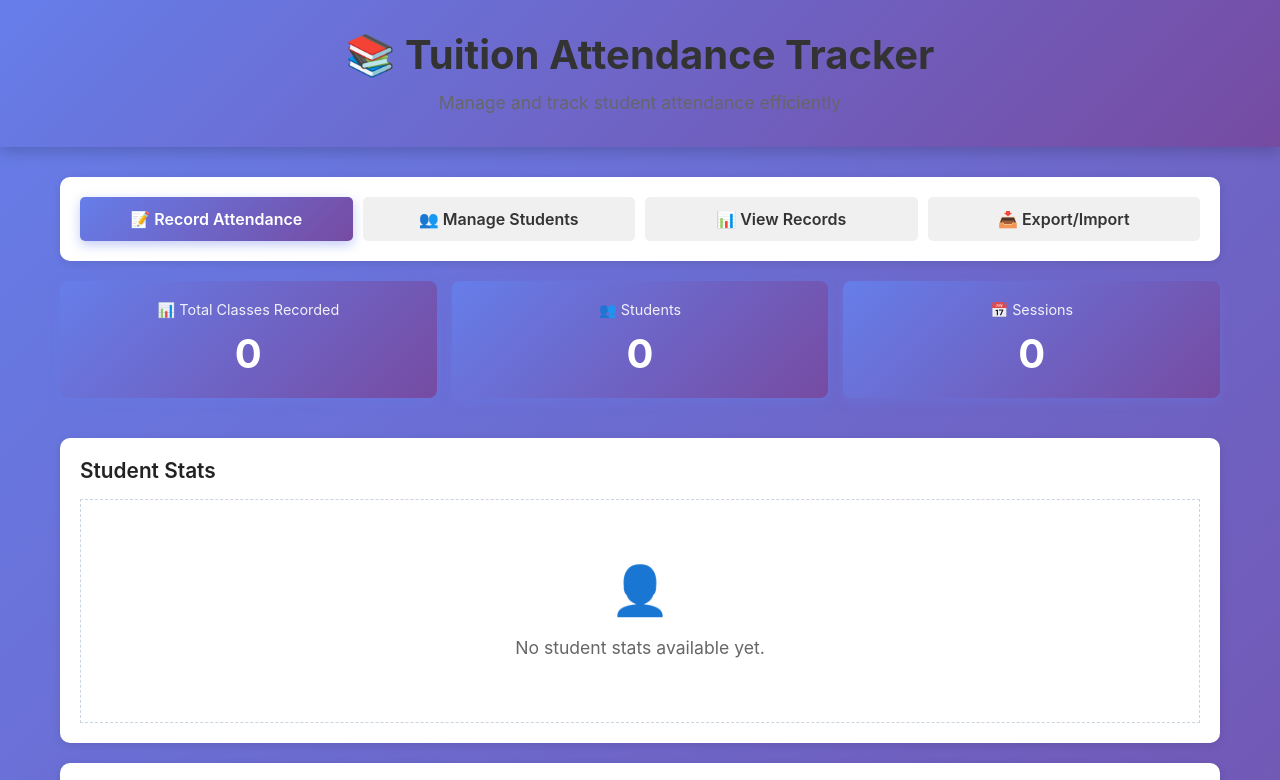
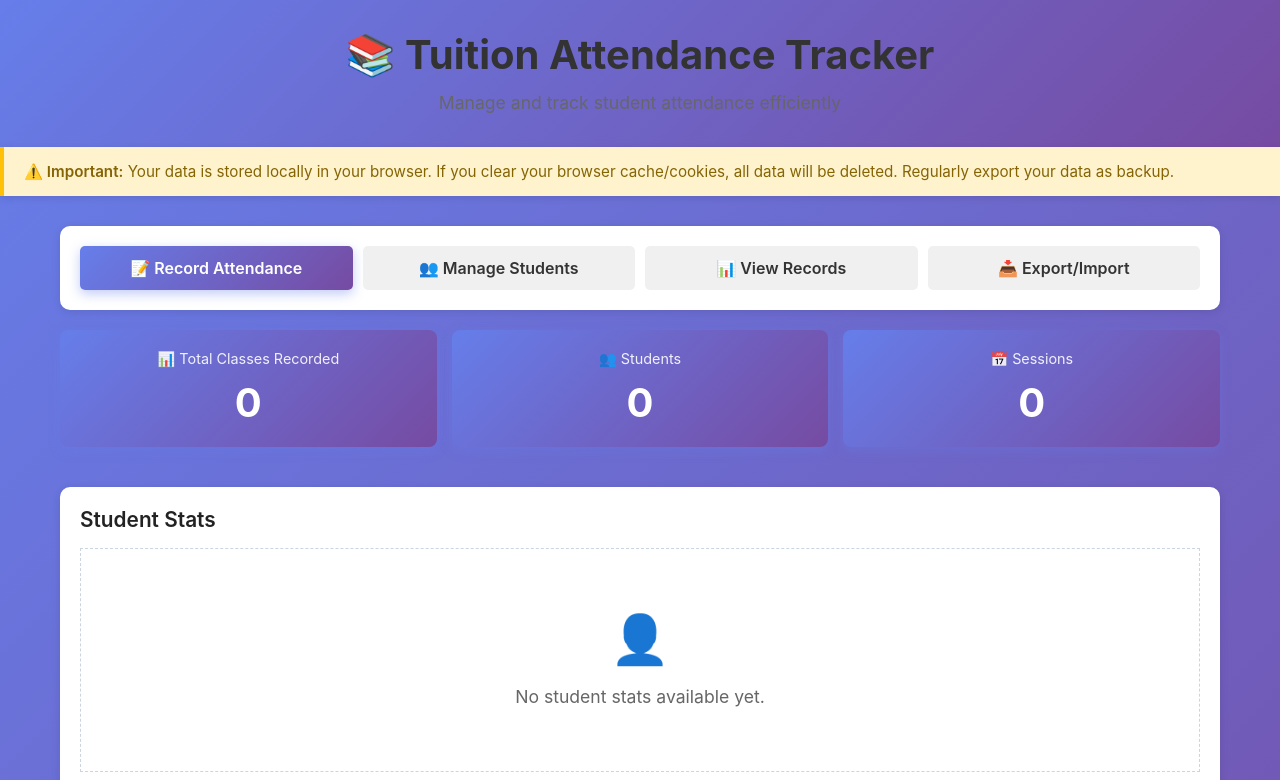
Before and after one commit to Nirjhor1357/tuition-attendance, a React (Vite) app: page / in a window 1280 px wide. Shown: the top 780 px of the page. Built offline with nearby package versions, Linux system fonts and the light colour scheme.

Commit message:
Add warning banner about browser data clearing

```diff
--- a/src/App.css
+++ b/src/App.css
@@ -25,6 +25,20 @@
   margin: 0;
   font-size: 1.1em;
   opacity: 0.95;
+}
+
+.warning-banner {
+  background: #fff3cd;
+  border-left: 4px solid #ffc107;
+  padding: 15px 20px;
+  margin: 0;
+  color: #856404;
+  font-size: 0.95em;
+  box-shadow: 0 2px 8px rgba(0, 0, 0, 0.1);
+}
+
+.warning-banner strong {
+  font-weight: 600;
 }
 
 .app-container {
--- a/src/App.jsx
+++ b/src/App.jsx
@@ -91,6 +91,10 @@ function App() {
         <p className="subtitle">Manage and track student attendance efficiently</p>
       </header>
 
+      <div className="warning-banner">
+        <strong>⚠️ Important:</strong> Your data is stored locally in your browser. If you clear your browser cache/cookies, all data will be deleted. Regularly export your data as backup.
+      </div>
+
       <div className="app-container">
         <nav className="tabs">
           <button
```
